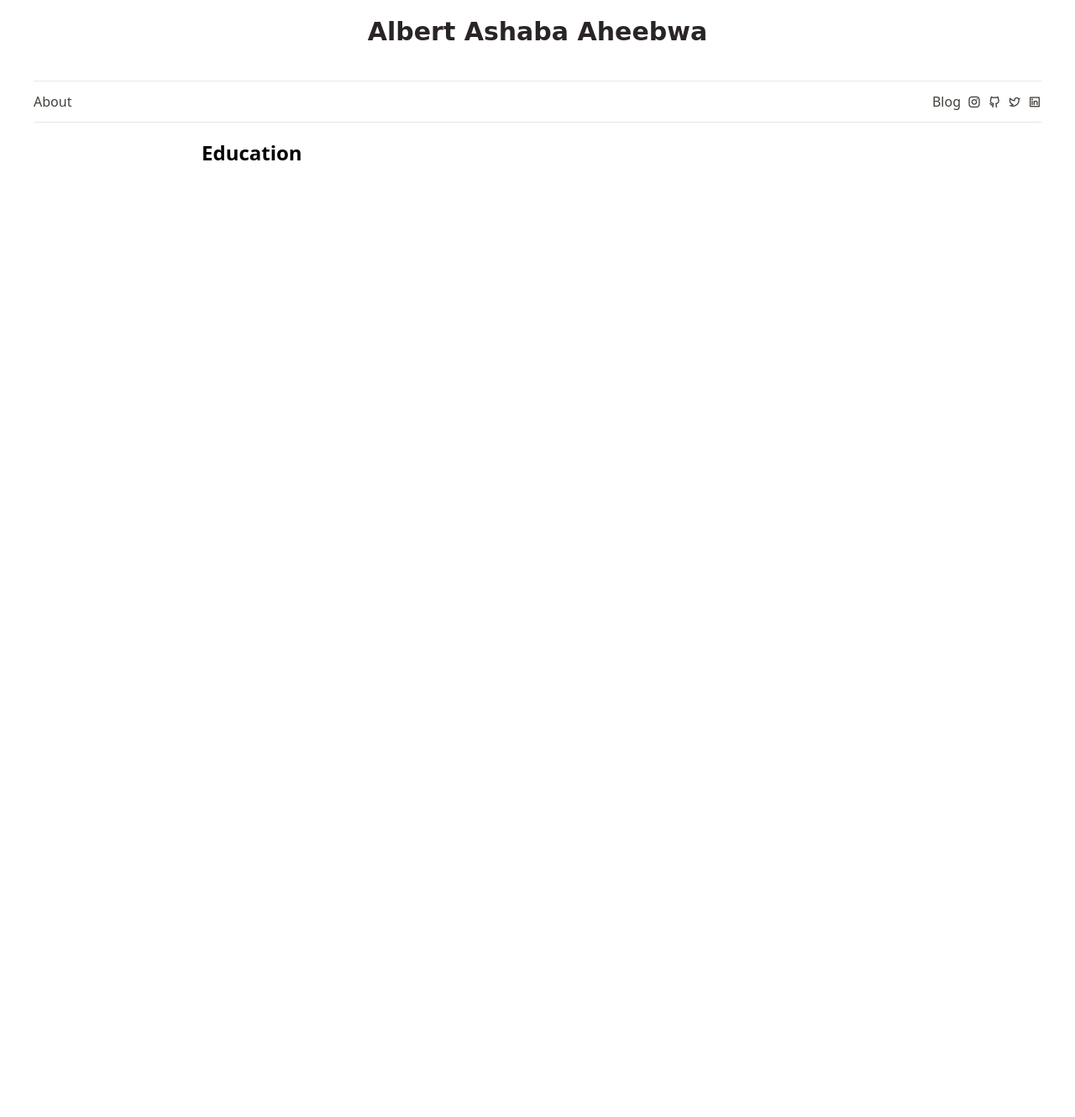
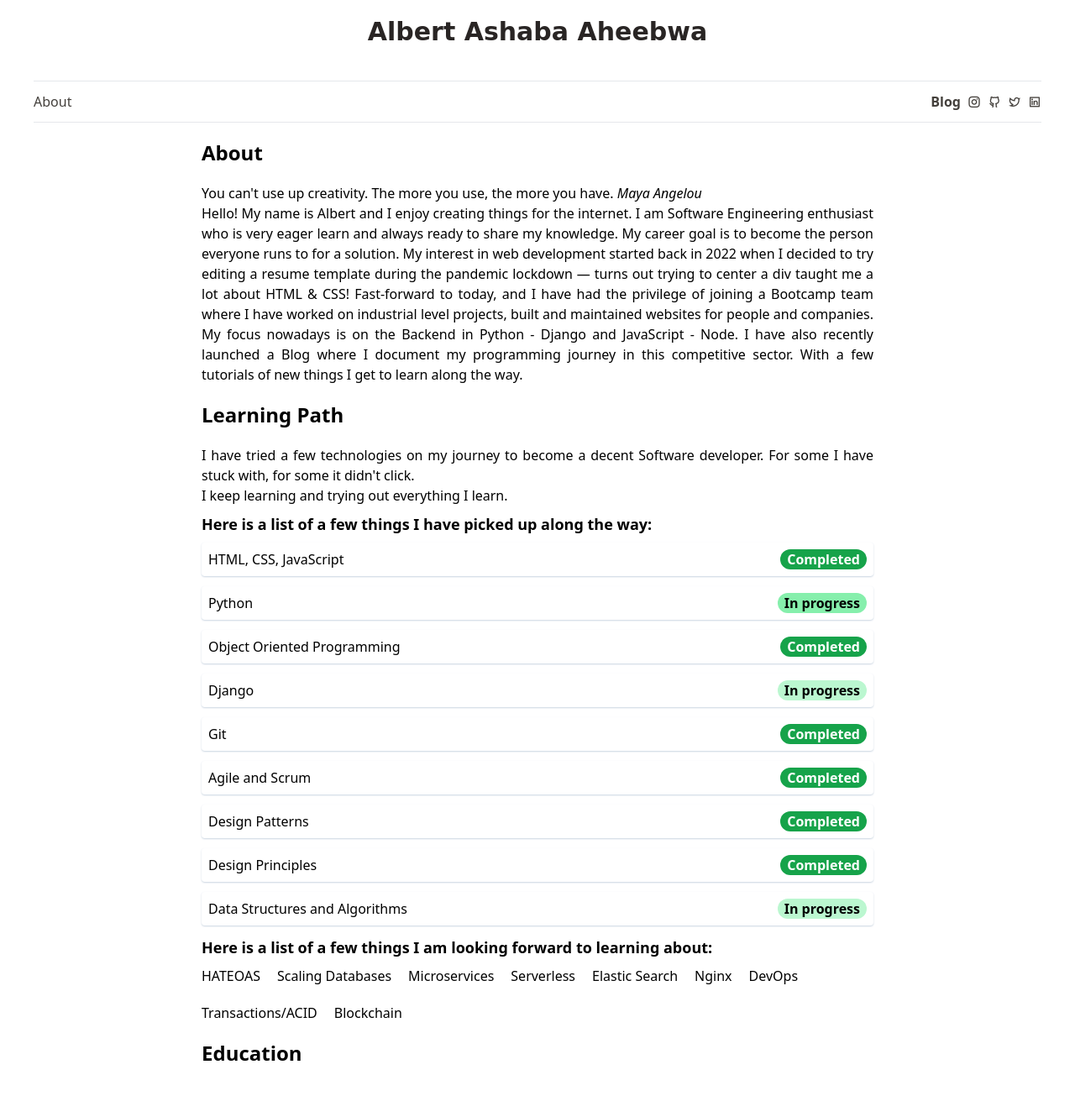
Before and after one commit to TrippleA-Ashaba/tripplea_codes, a Django app: page /about/ in a window 1280 px wide. Shown: the whole page at 84% size. Before the commit the page ends 191 px from the top, so only its background shows below. Run offline with Django 4.2, Linux system fonts and the light colour scheme; some libraries are stand-ins or nearby versions; some web fonts are replaced.

Commit message:
Add about

```diff
--- a/templates/about.html
+++ b/templates/about.html
@@ -2,6 +2,26 @@
 
 <!--  -->
 {% block content %}
+<div class="mb-5">
+	<h2 class="mb-5 text-2xl font-bold">About</h2>
+	<blockquote>
+		You can't use up creativity. The more you use, the more you have.
+		<cite>Maya Angelou</cite>
+	</blockquote>
+	<p class="text-justify">
+		Hello! My name is Albert and I enjoy creating things for the internet. I am Software
+		Engineering enthusiast who is very eager learn and always ready to share my knowledge. My
+		career goal is to become the person everyone runs to for a solution. My interest in web
+		development started back in 2022 when I decided to try editing a resume template during the
+		pandemic lockdown — turns out trying to center a div taught me a lot about HTML & CSS!
+		Fast-forward to today, and I have had the privilege of joining a Bootcamp team where I have
+		worked on industrial level projects, built and maintained websites for people and companies.
+		My focus nowadays is on the Backend in Python - Django and JavaScript - Node. I have also
+		recently launched a Blog where I document my programming journey in this competitive sector.
+		With a few tutorials of new things I get to learn along the way.
+	</p>
+</div>
+
 <!-- Education -->
 {% include 'partials/educ.html' %}
 <!--  -->
--- a/templates/partials/educ.html
+++ b/templates/partials/educ.html
@@ -1,3 +1,70 @@
 <div class="mb-5">
-	<h2 class="text-2xl font-bold">Education</h2>
+	<h2 class="mb-5 text-2xl font-bold">Learning Path</h2>
+	<p class="text-justify">
+		I have tried a few technologies on my journey to become a decent Software developer. For
+		some I have stuck with, for some it didn't click.
+	</p>
+	<p class="text-justify">I keep learning and trying out everything I learn.</p>
+	<p class="my-2 text-justify text-lg font-bold">
+		Here is a list of a few things I have picked up along the way:
+	</p>
+	<div>
+		<ul>
+			<li class="mb-3 flex justify-between rounded p-2 shadow-sm shadow-slate-300">
+				<p>HTML, CSS, JavaScript</p>
+				<p class="rounded-full bg-green-600 px-2 font-bold text-white">Completed</p>
+			</li>
+			<li class="mb-3 flex justify-between rounded p-2 shadow-sm shadow-slate-300">
+				<p>Python</p>
+				<p class="rounded-full bg-green-300 px-2 font-bold">In progress</p>
+			</li>
+			<li class="mb-3 flex justify-between rounded p-2 shadow-sm shadow-slate-300">
+				<p>Object Oriented Programming</p>
+				<p class="rounded-full bg-green-600 px-2 font-bold text-white">Completed</p>
+			</li>
+			<li class="mb-3 flex justify-between rounded p-2 shadow-sm shadow-slate-300">
+				<p>Django</p>
+				<p class="rounded-full bg-green-200 px-2 font-bold">In progress</p>
+			</li>
+			<li class="mb-3 flex justify-between rounded p-2 shadow-sm shadow-slate-300">
+				<p>Git</p>
+				<p class="rounded-full bg-green-600 px-2 font-bold text-white">Completed</p>
+			</li>
+			<li class="mb-3 flex justify-between rounded p-2 shadow-sm shadow-slate-300">
+				<p>Agile and Scrum</p>
+				<p class="rounded-full bg-green-600 px-2 font-bold text-white">Completed</p>
+			</li>
+			<li class="mb-3 flex justify-between rounded p-2 shadow-sm shadow-slate-300">
+				<p>Design Patterns</p>
+				<p class="rounded-full bg-green-600 px-2 font-bold text-white">Completed</p>
+			</li>
+			<li class="mb-3 flex justify-between rounded p-2 shadow-sm shadow-slate-300">
+				<p>Design Principles</p>
+				<p class="rounded-full bg-green-600 px-2 font-bold text-white">Completed</p>
+			</li>
+			<li class="mb-3 flex justify-between rounded p-2 shadow-sm shadow-slate-300">
+				<p>Data Structures and Algorithms</p>
+				<p class="rounded-full bg-green-200 px-2 font-bold">In progress</p>
+			</li>
+		</ul>
+	</div>
+	<p class="my-2 text-justify text-lg font-bold">
+		Here is a list of a few things I am looking forward to learning about:
+	</p>
+	<div>
+		<ul class="flex flex-wrap gap-5">
+			<li>HATEOAS</li>
+			<li>Scaling Databases</li>
+			<li>Microservices</li>
+			<li>Serverless</li>
+			<li>Elastic Search</li>
+			<li>Nginx</li>
+			<li>DevOps</li>
+			<li>Transactions/ACID</li>
+			<li>Blockchain</li>
+		</ul>
+	</div>
 </div>
+<div class="mb-5">
+	<h2 class="mb-5 text-2xl font-bold">Education</h2>
+</div>
--- a/templates/partials/navbar.html
+++ b/templates/partials/navbar.html
@@ -3,7 +3,7 @@
 		<li class="hover:text-black"><a href="{% url 'about' %}">About</a></li>
 	</ul>
 	<ul class="flex space-x-2">
-		<li class="hover:text-black">
+		<li class="font-semibold hover:text-black">
 			<a href="https://medium.com/@albertashaba.a" target="_blank">Blog</a>
 		</li>
 		<li class="hover:text-black">
--- a/templates/partials/skills.html
+++ b/templates/partials/skills.html
@@ -22,6 +22,7 @@
 			<div class="rounded-lg bg-blue-600 p-1 px-2 text-sm text-white">Tailwind CSS</div>
 			<div class="rounded-lg bg-lime-500 p-1 px-2 text-sm text-white">Vitest</div>
 			<div class="rounded-lg bg-amber-900 p-1 px-2 text-sm text-white">Mocha/Chai</div>
+			<div class="rounded-lg bg-indigo-500 p-1 px-2 text-sm text-white">CI/CD</div>
 			<div class="rounded-lg bg-blue-800 p-1 px-2 text-sm text-white">HTMX</div>
 			<div class="rounded-lg bg-indigo-500 p-1 px-2 text-sm text-white">Heroku</div>
 			<div class="rounded-lg bg-green-700 p-1 px-2 text-sm text-white">Linode</div>
```
